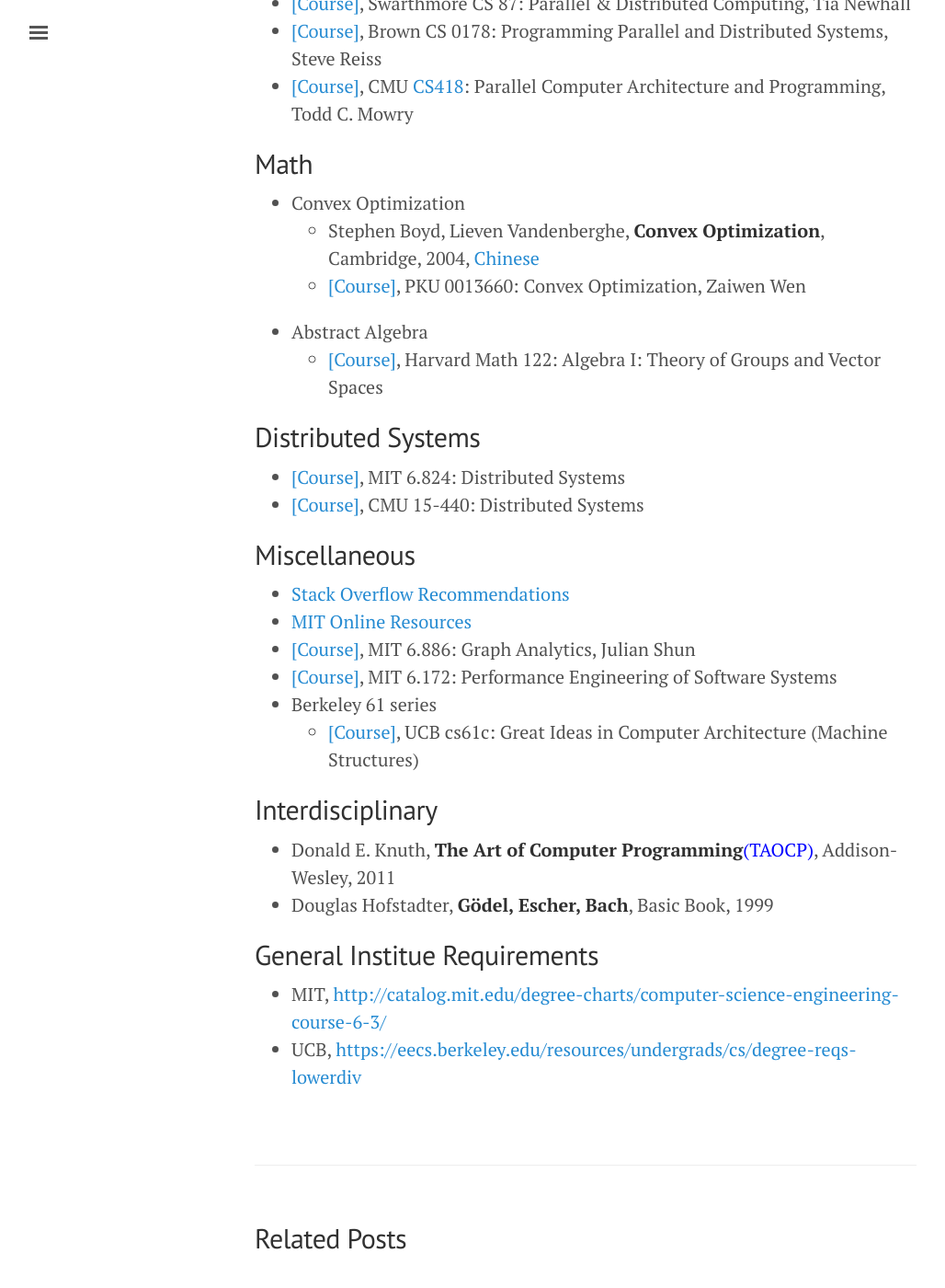
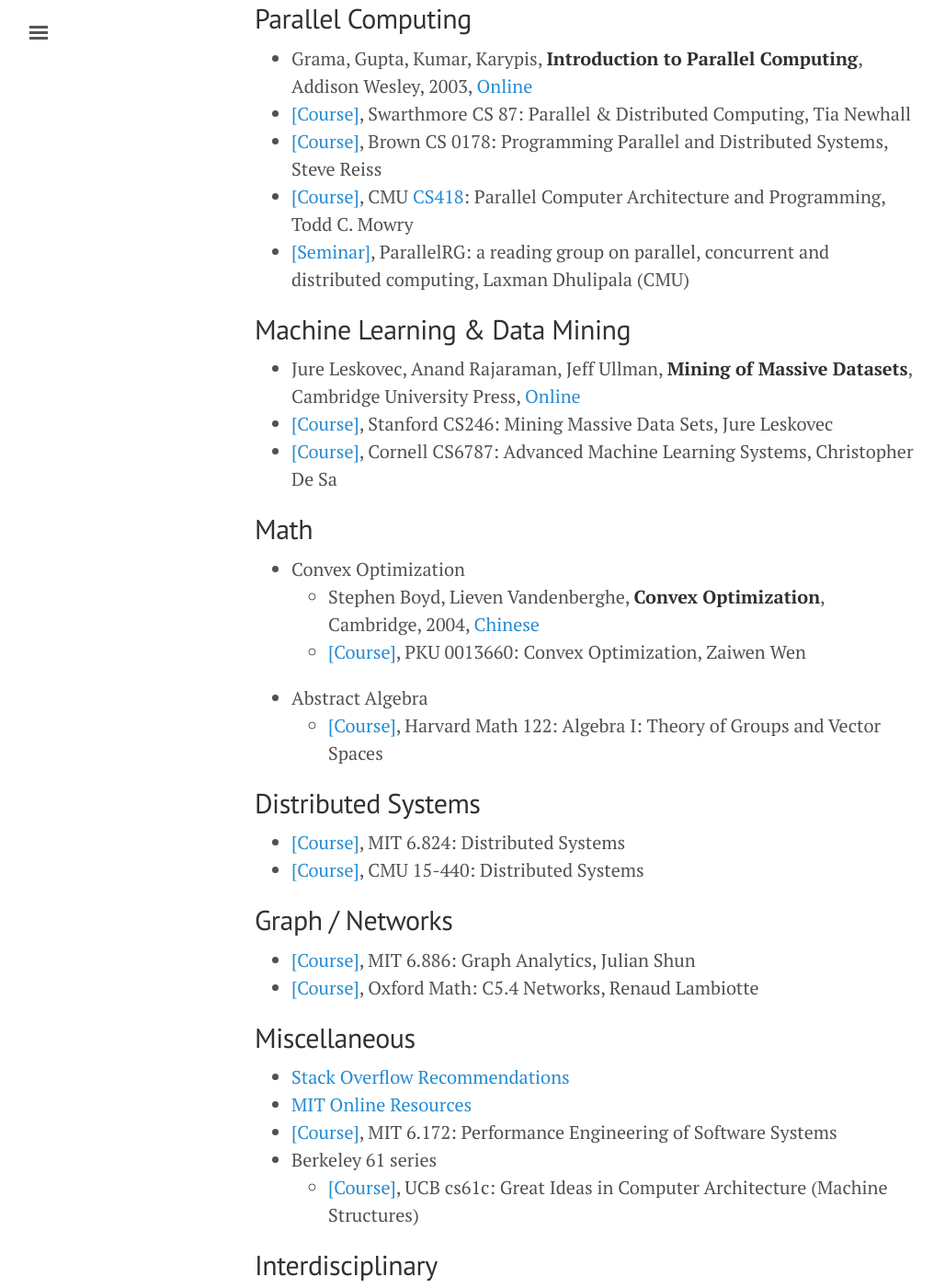
Before and after one commit to Ewenwan/chhzh123.github.io, a Jekyll site: the page built from _posts/2019-02-15-cs-materials.md, in a window 1280 px wide and 1400 px high, scrolled down 3036 px. Shown: the whole window at 92% size, without its empty margins (3-1031 px from the left). Built offline with Jekyll 4.4.1, drawn with Linux system fonts in a browser that asks for light colours; nearby versions of some CDN libraries; comment, search, counter and statistics services are not loaded; some of the changed text lies outside the part shown.

Commit message:
[blog] Update CS materials

```diff
--- a/_posts/2019-02-15-cs-materials.md
+++ b/_posts/2019-02-15-cs-materials.md
@@ -32,7 +32,8 @@
 
 ## Computer System & Architecture
 * Randal E. Bryant, David R. O'Hallaron, **Computer Systems: A Programmer's Perspective (3rd ed.)**<font color="blue">(CSAPP)</font>, Pearson, 2016, [Chinese](https://book.douban.com/subject/5333562/)
-* [x] David A. Patterson, John L. Hennessy, **Computer Organization and Design: The Hardware/Software Interface (5th.ed)**, Elsevier, 2014, [Chinese](https://book.douban.com/subject/25813550/)
+* David A. Patterson, John L. Hennessy, **Computer Organization and Design: The Hardware/Software Interface (5th.ed)**, Elsevier, 2014, [Chinese](https://book.douban.com/subject/25813550/)
+* Robert Sedgewick, Kevin Wayne, **Computer Science: An Interdisciplinary Approach**, [Online](https://introcs.cs.princeton.edu/java/home/)
 * [[Course]](http://csg.csail.mit.edu/6.823/index.html), MIT 6.823: Computer System Architecture, Daniel Sanchez
 * [[Course]](https://6004.mit.edu/web/spring19/), MIT 6.004: Computation Structures, Arvind
 * [[Course]](https://cs217.stanford.edu/), Stanford CS 217, Hardware Accelerators for Machine Learning, Kunle Olukotun
@@ -52,11 +53,13 @@
 * [[Course]](https://www.clear.rice.edu/comp412/Lectures/), Rice COMP 412: Compiler Construction for Undergraduates, Keith Cooper
 * [[Course]](https://www.cs.cornell.edu/courses/cs6120/2019fa/), Cornell CS 6120: Advanced Compiler β, Adrian Sampson
 * [[Course]](http://www.cs.cmu.edu/afs/cs/academic/class/15745-s19/www/), CMU CS 15-745: Optimizing Compilers for Modern Architectures, Phil Gibbons
+* [Overview of compiler optimizations](https://yunmingzhang.wordpress.com/2016/12/01/a-good-overview-of-compiler-optimizations/)
 
 ## Operating Systems
 * Avi Silberschatz, Peter Baer Galvin, Greg Gagne, **Operating System Concepts (10th ed.)**, John Wiley & Sons, Inc., 2018, [Online](http://www.os-book.com/OS10/slide-dir/index.html)
 * [[Course]](http://www.scs.stanford.edu/19wi-cs140/), Stanford CS 140: Operating Systems, David Mazières
 * [[Course]](https://www.cs.cmu.edu/~410/), CMU 15-410: Operating System Design and Implementation
+* [[Course]](), CS262a: Advanced Topics in Computer Systems
 
 ## Computer Networking
 * James F. Kurose, Keith W. Ross, **Computer Networking - A Top-Down Approach (7th ed.)**, Pearson, 2017
@@ -67,6 +70,12 @@
 * [[Course]](https://www.cs.swarthmore.edu/~newhall/cs87/s12/), Swarthmore CS 87: Parallel & Distributed Computing, Tia Newhall
 * [[Course]](http://cs.brown.edu/courses/csci1780/), Brown CS 0178: Programming Parallel and Distributed Systems, Steve Reiss
 * [[Course]](http://www.cs.cmu.edu/afs/cs/academic/class/15418-s11/www/), CMU [CS418](http://www.cs.cmu.edu/~418/): Parallel Computer Architecture and Programming, Todd C. Mowry
+* [[Seminar]](https://ldhulipala.github.io/reading.html), ParallelRG: a reading group on parallel, concurrent and distributed computing, Laxman Dhulipala (CMU)
+
+## Machine Learning & Data Mining
+* Jure Leskovec, Anand Rajaraman, Jeff Ullman, **Mining of Massive Datasets**, Cambridge University Press, [Online](http://www.mmds.org/)
+* [[Course]](http://web.stanford.edu/class/cs246/), Stanford CS246: Mining Massive Data Sets, Jure Leskovec
+* [[Course]](http://www.cs.cornell.edu/courses/cs6787/2019fa/), Cornell CS6787: Advanced Machine Learning Systems, Christopher De Sa
 
 ## Math
 * Convex Optimization
@@ -79,10 +88,13 @@
 * [[Course]](https://pdos.csail.mit.edu/6.824/index.html), MIT 6.824: Distributed Systems
 * [[Course]](http://www.cs.cmu.edu/~srini/15-440-all/2016.Fall/syllabus.html), CMU 15-440: Distributed Systems
 
+## Graph / Networks
+* [[Course]](https://people.csail.mit.edu/jshun/6886-s18/), MIT 6.886: Graph Analytics, Julian Shun
+* [[Course]](https://courses.maths.ox.ac.uk/node/42624), Oxford Math: C5.4 Networks, Renaud Lambiotte
+
 ## Miscellaneous
 * [Stack Overflow Recommendations](https://stackoverflow.com/questions/1711/what-is-the-single-most-influential-book-every-programmer-should-read)
 * [MIT Online Resources](https://ocw.mit.edu/courses/electrical-engineering-and-computer-science/)
-* [[Course]](https://people.csail.mit.edu/jshun/6886-s18/), MIT 6.886: Graph Analytics, Julian Shun
 * [[Course]](http://stellar.mit.edu/S/course/6/fa14/6.172/materials.html), MIT 6.172: Performance Engineering of Software Systems
 * Berkeley 61 series
 	- [[Course]](https://cs61c.org/), UCB cs61c: Great Ideas in Computer Architecture (Machine Structures)
```
